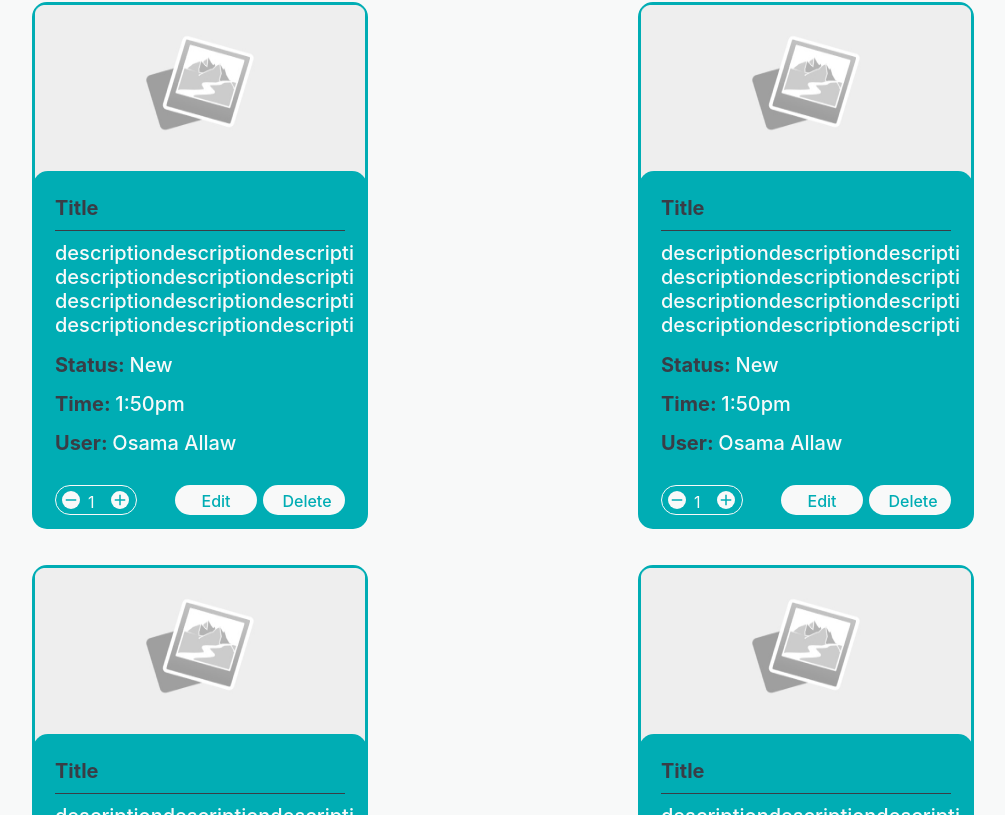
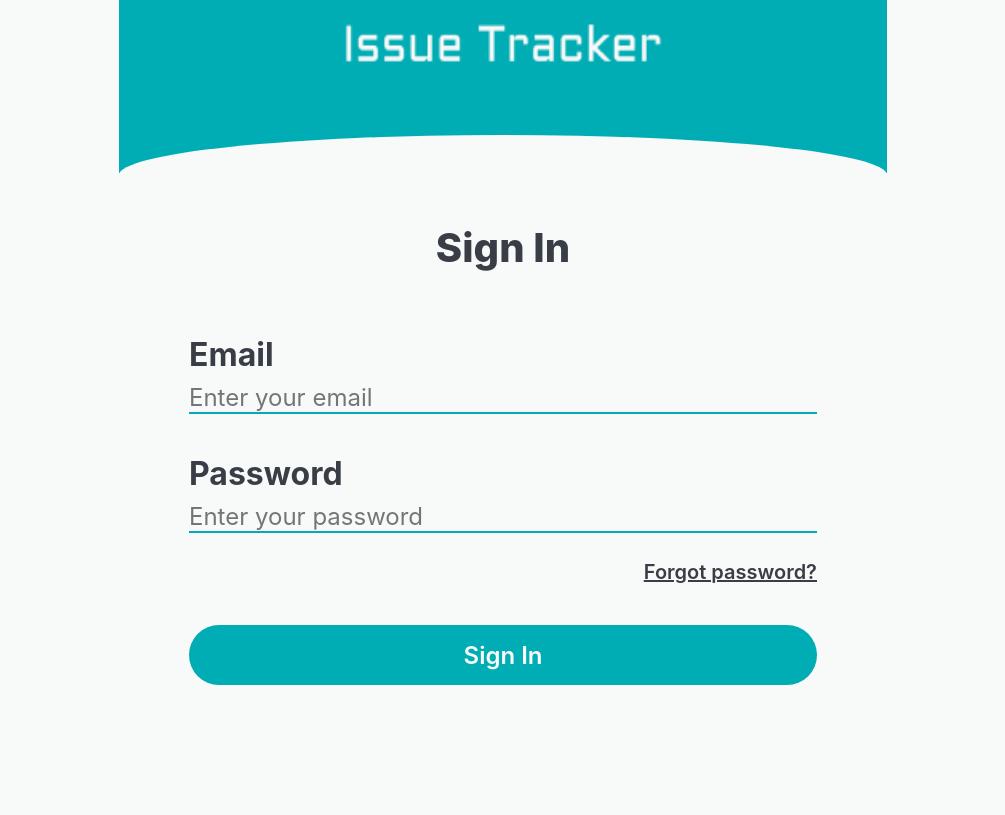
Before and after one commit to EzaldinAlzaher/Issue-Tracker, a React (Vite) app: page /signup in a window 1280 px wide. Shown: the part 205-1020 px from the top of the page, without its empty margins (137-1142 px from the left). Built offline with nearby package versions, Linux system fonts and the light colour scheme; a web font is replaced by a local one.

Commit message:
Implement SignIn and SignUp components with form handling and API integration

```diff
--- a/src/Pages/SignIn.jsx
+++ b/src/Pages/SignIn.jsx
@@ -1,4 +1,48 @@
+import axios from "axios";
+import { useState } from "react";
+
 export default function SignIn() {
+  // State for login data
+  const [login, setLogin] = useState({
+    email: "",
+    password: "",
+  });
+
+  const handleChange = (e) => {
+    const { name, value } = e.target;
+    setLogin({ ...login, [name]: value });
+  };
+
+  // Handle Submit
+  const handleSubmit = async (e) => {
+    e.preventDefault();
+
+    if (login.email && login.password) {
+      try {
+        const response = await axios.post(
+          "http://localhost:1337/api/auth/local",
+          {
+            identifier: login.email,
+            password: login.password,
+          }
+        );
+        // Add the token
+        localStorage.setItem("token", response.data.jwt);
+      } catch (er) {
+        console.error("There was an error registering!", er);
+      }
+    }
+
+    // reset form on Submit data
+    resetForm();
+  };
+
+  const resetForm = () => {
+    setLogin({
+      email: "",
+      password: "",
+    });
+  };
   return (
     <div className="flex justify-center items-center">
       <div className="w-[375px] bg-secondary flex flex-col md:w-[768px] 2xl:w-[1536px] 2xl:flex-row">
@@ -22,7 +66,8 @@ export default function SignIn() {
           <h1 className="text-tertiary font-[800] text-[24px] text-center mt-[35px] md:text-[40px] 2xl:text-[48px]">
             Sign In
           </h1>
-          <form action="">
+          {/* Form data */}
+          <form onSubmit={handleSubmit}>
             {/* Input for Email */}
             <div className="mb-[30px] md:mt-[63px] md:mb-[40px] 2xl:mt-[137px]">
               <label
@@ -36,6 +81,9 @@ export default function SignIn() {
                 type="email"
                 placeholder="Enter your email"
                 className="w-[100%] h-[35px] border-0 border-b-[2px] border-primary bg-secondary text-[18px] outline-none pt-2 md:text-[24px] md:h-[40px] 2xl:text-[30px] 2xl:mt-[12px] 2xl:pb-[8px] 2xl:border-b-[3px]"
+                name="email"
+                value={login.email}
+                onChange={handleChange}
               />
             </div>
             {/* Input for Password */}
@@ -51,6 +99,9 @@ export default function SignIn() {
                 type="password"
                 placeholder="Enter your password"
                 className="w-[100%] h-[35px] border-0 border-b-[2px] border-primary bg-secondary text-[18px] outline-none pt-2 md:text-[24px] md:h-[40px] 2xl:text-[30px] 2xl:mt-[12px] 2xl:pb-[8px] 2xl:border-b-[3px]"
+                name="password"
+                value={login.password}
+                onChange={handleChange}
               />
             </div>
             {/* Forget Password */}
@@ -60,7 +111,10 @@ export default function SignIn() {
               </a>
             </p>
             {/* Button */}
-            <button className="w-[100%] h-[40px] font-[600] bg-primary rounded-[30px] p-[10px] gap[10px] border-none text-secondary mt-[41px] mb-[135px] md:h-[60px] md:text-[24px] md:mb-[210px] 2xl:mt-[58px] 2xl:mb-[252px]">
+            <button
+              type="submit"
+              className="w-[100%] h-[40px] font-[600] bg-primary rounded-[30px] p-[10px] gap[10px] border-none text-secondary mt-[41px] mb-[135px] md:h-[60px] md:text-[24px] md:mb-[210px] 2xl:mt-[58px] 2xl:mb-[252px]"
+            >
               Sign In
             </button>
             {/* Anchor Register */}
--- a/src/Pages/SignUp.jsx
+++ b/src/Pages/SignUp.jsx
@@ -1,4 +1,47 @@
-export const SignUp = () => {
+import axios from "axios";
+import { useState } from "react";
+
+const SignUp = () => {
+  // State for Register Data
+  const [register, setRegister] = useState({
+    username: "",
+    email: "",
+    password: "",
+  });
+  // State for Errors
+  // const [error, setError] = useState("");
+
+  const handleChange = (e) => {
+    const { name, value } = e.target;
+    setRegister({ ...register, [name]: value });
+  };
+
+  // Handle Submit
+  const handleSubmit = async (e) => {
+    e.preventDefault();
+    if (register.email && register.password) {
+      try {
+        const response = await axios.post(
+          "http://localhost:1337/api/auth/local/register",
+          register
+        );
+        localStorage.setItem("token", response.data.jwt);
+      } catch (er) {
+        console.error("There was an error registering!", er);
+      }
+    }
+
+    // reset form on Submit data
+    resetForm();
+  };
+
+  const resetForm = () => {
+    setRegister({
+      username: "",
+      email: "",
+      password: "",
+    });
+  };
   return (
     <div className="flex justify-center items-center">
       <div className="w-[375px] bg-secondary flex flex-col md:w-[768px] 2xl:w-[1536px] 2xl:flex-row ">
@@ -24,7 +67,8 @@ export const SignUp = () => {
           <h1 className="text-tertiary font-[800] text-[24px] text-center mt-[35px] md:text-[40px] 2xl:text-[48px]">
             Register
           </h1>
-          <form action="">
+          {/* Form data */}
+          <form onSubmit={handleSubmit}>
             {/* Input for Name */}
             <div className="mt-[65px] mb-[30px] 2xl:mt-[117px] 2xl:mb-[52px]">
               <label
@@ -38,6 +82,9 @@ export const SignUp = () => {
                 type="text"
                 placeholder="Enter your name"
                 className="w-[100%] h-[35px] border-0 border-b-[2px] border-primary bg-secondary text-[18px] outline-none pt-2 md:text-[24px] md:h-[40px] 2xl:text-[30px] 2xl:mt-[12px] 2xl:pb-[8px] 2xl:border-b-[3px]"
+                name="username"
+                value={register.username}
+                onChange={handleChange}
               />
             </div>
             {/* Input for Email */}
@@ -50,9 +97,13 @@ export const SignUp = () => {
               </label>
               <br />
               <input
+                required
                 type="email"
                 placeholder="Enter your email"
                 className="w-[100%] h-[35px] border-0 border-b-[2px] border-primary bg-secondary text-[18px] outline-none pt-2 md:text-[24px] md:h-[40px] 2xl:text-[30px] 2xl:mt-[12px] 2xl:pb-[8px] 2xl:border-b-[3px]"
+                name="email"
+                value={register.email}
+                onChange={handleChange}
               />
             </div>
             {/* Input for Password */}
@@ -65,9 +116,13 @@ export const SignUp = () => {
               </label>
               <br />
               <input
+                required
                 type="password"
                 placeholder="Enter your password"
                 className="w-[100%] h-[35px] border-0 border-b-[2px] border-primary bg-secondary text-[18px] outline-none pt-2 md:text-[24px] md:h-[40px] 2xl:text-[30px] 2xl:mt-[12px] 2xl:pb-[8px] 2xl:border-b-[3px]"
+                name="password"
+                value={register.password}
+                onChange={handleChange}
               />
             </div>
             {/* Input for Checkbox Remember */}
@@ -84,7 +139,10 @@ export const SignUp = () => {
               </label>
             </div>
             {/* Button */}
-            <button className="w-[100%] h-[40px] font-[600] bg-primary rounded-[30px] p-[10px] gap[10px] border-none text-secondary mt-[41px] mb-[36px] md:h-[60px] md:mb-[73px] md:text-[24px] 2xl:mt-[52px] 2xl:mb-[72px]">
+            <button
+              type="submit"
+              className="w-[100%] h-[40px] font-[600] bg-primary rounded-[30px] p-[10px] gap[10px] border-none text-secondary mt-[41px] mb-[36px] md:h-[60px] md:mb-[73px] md:text-[24px] 2xl:mt-[52px] 2xl:mb-[72px]"
+            >
               Register
             </button>
             {/* Anchor Already Account */}
@@ -100,3 +158,5 @@ export const SignUp = () => {
     </div>
   );
 };
+
+export default SignUp;
--- a/src/main.jsx
+++ b/src/main.jsx
@@ -1,7 +1,7 @@
 import { StrictMode } from "react";
 import { createRoot } from "react-dom/client";
 import "./index.css";
-import Home from "./Pages/Home";
+import SignIn from "./Pages/SignIn";
 // import { ChakraProvider, ColorModeScript } from "@chakra-ui/react";
 // import theme from "../Theme.js";
 // import { RouterProvider } from "react-router-dom";
@@ -13,6 +13,6 @@ createRoot(document.getElementById("root")).render(
       <ColorModeScript initialColorMode={theme.config.initialColorMode} />
       <RouterProvider router={router} />
     </ChakraProvider> */}
-    <Home />
+    <SignIn />
   </StrictMode>
 );
```
